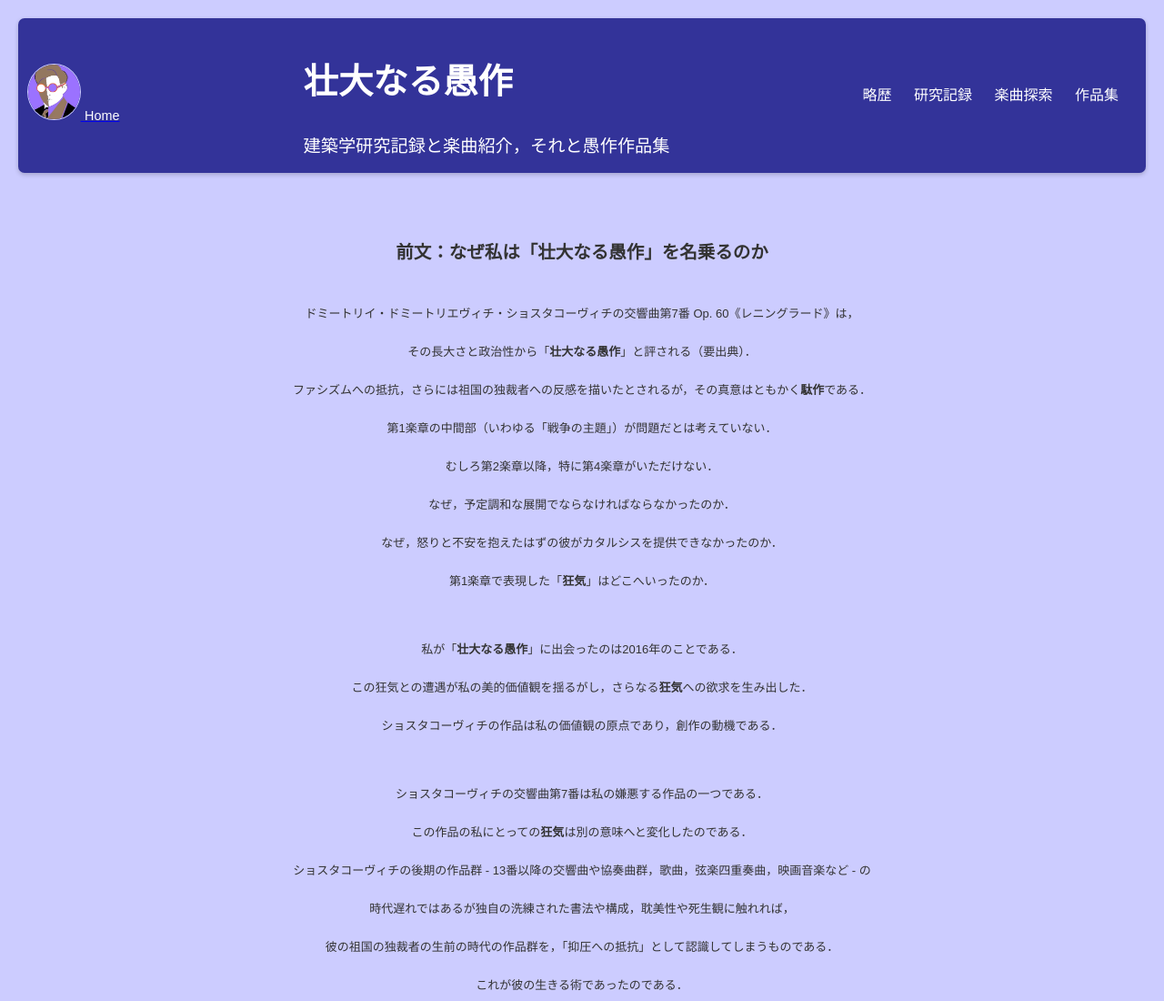
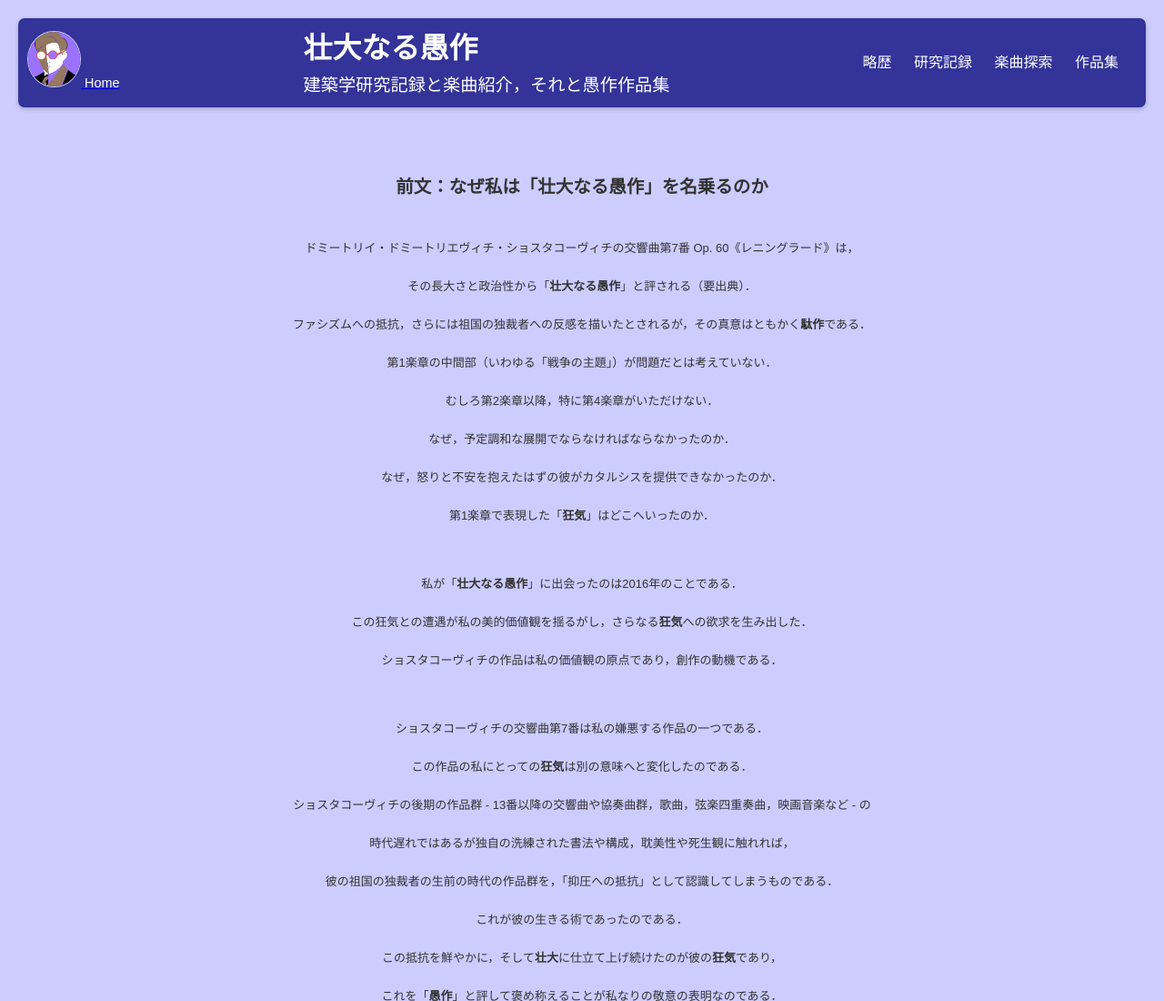
Before and after one commit to msw-dsch/msw-dsch.github.io, a plain HTML site: page index.html in a window 1280 px wide. Shown: the top 1100 px of the page at 91% size. Drawn offline with Linux system fonts and the light colour scheme.

Commit message:
Update style.css

```diff
--- a/style.css
+++ b/style.css
@@ -65,8 +65,10 @@ header {
     color: white;
 }
 
-.citetitle {
-    padding: 5px;
+.citetitle h1 {
+    font-size: 2.0rem;
+    color: white;
+    margin: 0px;
 }
 
 header nav a {
```
